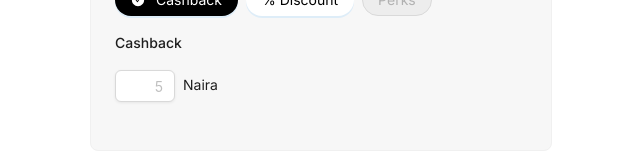
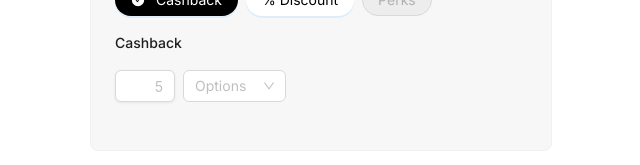
Before and after one commit to unegbuclinton/clamp-landing-page, a Next.js app: page /createCampaign/createCampaignSteps/CreateCampaignTwo in a window 1280 px wide. Shown: the part 787-952 px from the top of the page, without its empty margins (319-959 px from the left). Built offline with nearby package versions, Linux system fonts and the light colour scheme.

Commit message:
add the cashback options

```diff
--- a/src/pages/createCampaign/createCampaignSteps/CreateCampaignOne.tsx
+++ b/src/pages/createCampaign/createCampaignSteps/CreateCampaignOne.tsx
@@ -11,6 +11,7 @@ interface campaignStepOne {
     campaignEarnings: number
     campaignRedeem: number
     campaignTrigger: string
+    cashbackOption: string
     campaignReward: number
   }
 }
--- a/src/pages/createCampaign/createCampaignSteps/CreateCampaignTwo.tsx
+++ b/src/pages/createCampaign/createCampaignSteps/CreateCampaignTwo.tsx
@@ -29,6 +29,7 @@ interface campaignStepTwo {
     campaignTriggerValue: any
     campaignEarnings: number
     campaignRedeem: number
+    cashbackOption: string
     campaignTrigger: string
     campaignReward: number
   }
@@ -71,7 +72,6 @@ const CreateCampaignTwo: React.FC<campaignStepTwo> = ({
   }
 
   const handleTypeOfEarning = (value: string) => {
-    console.log(value)
     handleEarningType(value)
   }
   return (
@@ -212,7 +212,7 @@ const CreateCampaignTwo: React.FC<campaignStepTwo> = ({
                 {redemptionType.id === 1 && 'Discount'}
               </p>
 
-              <div className='flex'>
+              <div className='flex items-start'>
                 <Form.Item
                   rules={[{ required: true, message: '' }]}
                   name='campaignReward'
@@ -222,13 +222,30 @@ const CreateCampaignTwo: React.FC<campaignStepTwo> = ({
                     placeholder='5'
                   />
                 </Form.Item>
-                <p className='pt-1'>
-                  {redemptionType.id === 0 && 'Naira'}
-                  {redemptionType.id === 1 && '%'}
-                </p>
+                {redemptionType.id === 0 && (
+                  <Form.Item style={{ width: '100%' }} name={'cashbackOption'}>
+                    <Select
+                      className='cursor-pointer'
+                      style={{ width: '30%' }}
+                      placeholder='Options'
+                      // onChange={handleTypeOfEarning}
+                    >
+                      {[
+                        { label: 'Naira', value: 'Naira' },
+                        { label: 'Percentage', value: 'Percentage' },
+                      ]?.map((options, idx) => (
+                        <Option key={idx} value={options.value}>
+                          {options.label}
+                        </Option>
+                      ))}
+                    </Select>
+                  </Form.Item>
+                )}
+                {redemptionType.id === 1 && <p className='pt-1'>%</p>}
               </div>
             </div>
           ) : null}
+
           {redemptionType.id === 2 && (
             <div>
               <p className='font-medium py-4'>Perks</p>
--- a/src/utilities/redux/CampaignFormSlice.tsx
+++ b/src/utilities/redux/CampaignFormSlice.tsx
@@ -9,6 +9,7 @@ interface campaignState {
     campaignEarnings: number
     campaignRedeem: number
     campaignTrigger: string
+    cashbackOption: string
     campaignReward: number
     earningType: string
   }
@@ -27,6 +28,7 @@ const initialState = {
     campaignRedeem: 5,
     campaignTrigger: 'Select Trigger',
     campaignTriggerValue: '',
+    cashbackOption: 'Naira',
     earningType: 'Fixed',
   },
   specificCampaign: {},
```
